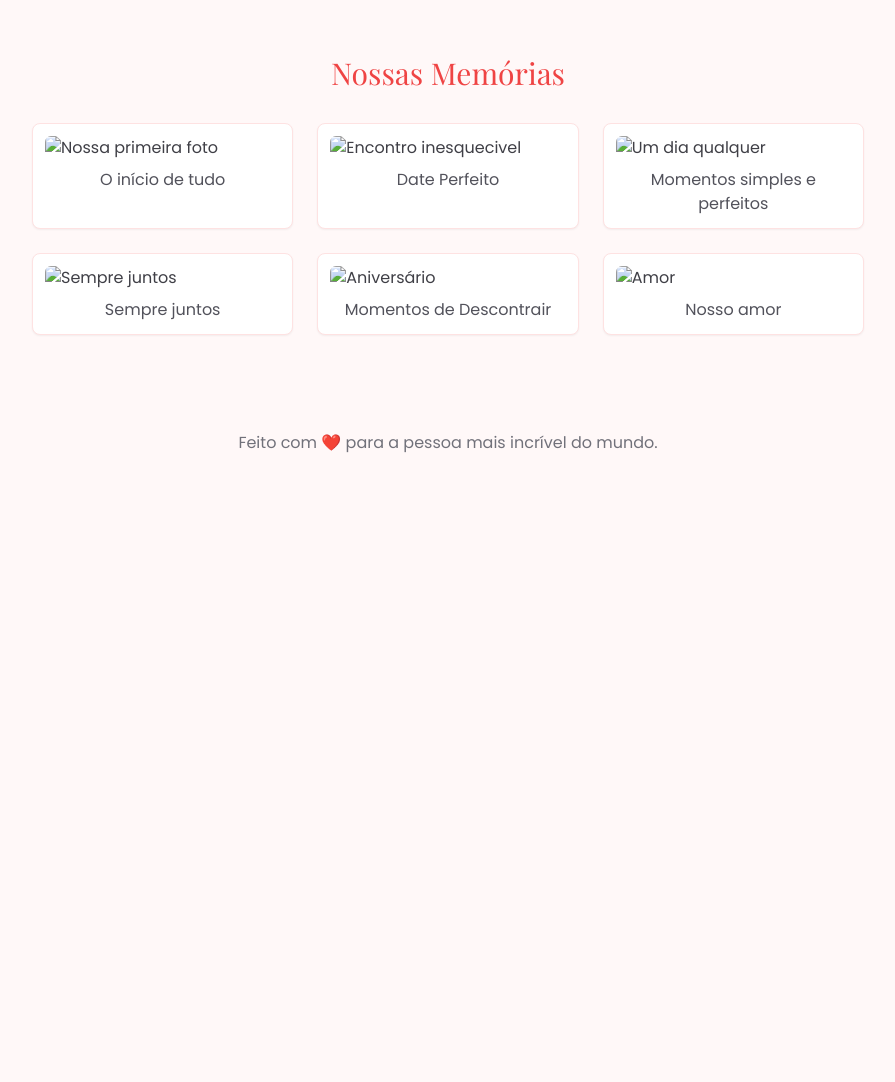
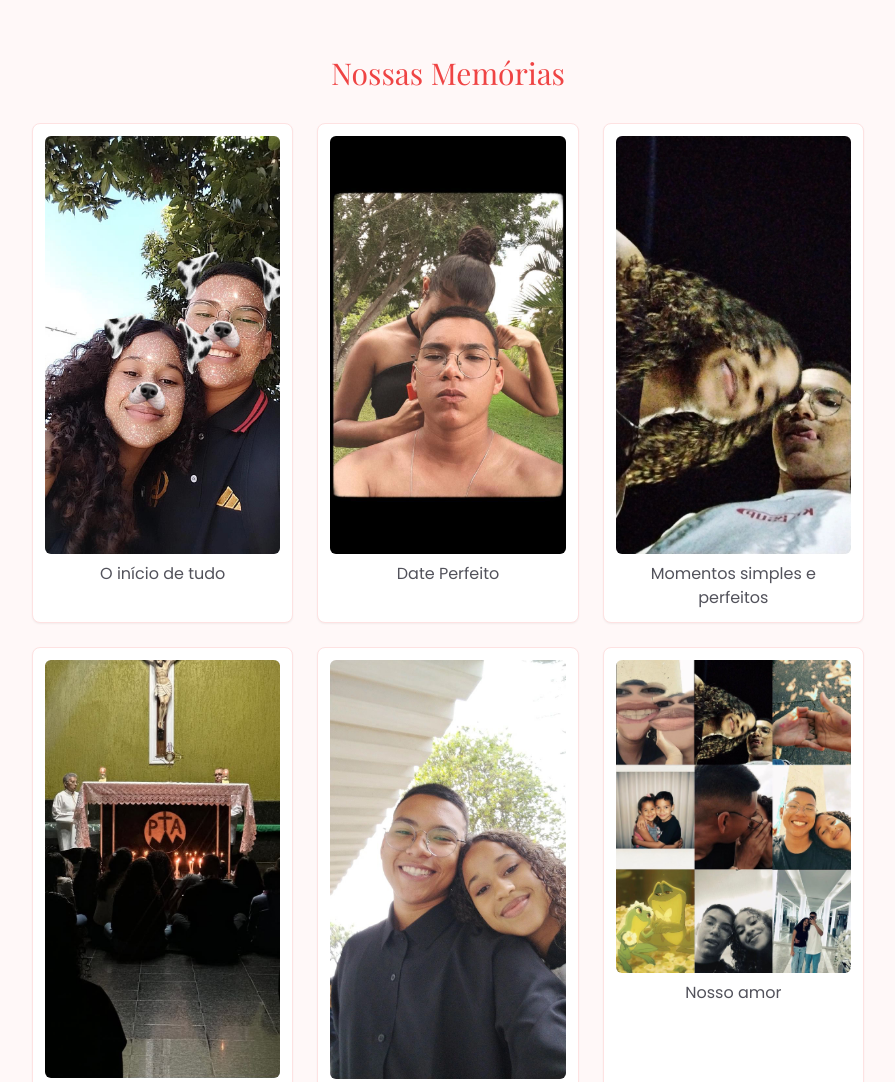
Before and after one commit to Callebeejgp/projeto_princess, a plain HTML site: page index.html in a window 1280 px wide. Shown: the part 860-1942 px from the top of the page, without its empty margins (192-1087 px from the left). Before the commit the page ends 1379 px from the top, so only its background shows below. Drawn offline with nearby package versions, Linux system fonts and the light colour scheme.

Commit message:
Corrigindo caminho para as imagens

```diff
--- a/index.html
+++ b/index.html
@@ -131,32 +131,32 @@
             <div class="grid grid-cols-1 sm:grid-cols-2 md:grid-cols-3 gap-6">
                 <!-- Imagem 1 -->
                 <div class="bg-white p-3 rounded-lg shadow-sm border border-red-100 transform hover:scale-105 transition-transform duration-300">
-                    <img src="/amor/img/b1.jpg" alt="Nossa primeira foto" class="rounded-md w-full h-auto">
+                    <img src="img/b1.jpg" alt="Nossa primeira foto" class="rounded-md w-full h-auto">
                     <p class="text-center mt-2 text-zinc-600">O início de tudo</p>
                 </div>
                 <!-- Imagem 2 -->
                 <div class="bg-white p-3 rounded-lg shadow-sm border border-red-100 transform hover:scale-105 transition-transform duration-300">
-                    <img src="/amor/img/b2.jpg" alt="Encontro inesquecivel" class="rounded-md w-full h-auto">
+                    <img src="img/b2.jpg" alt="Encontro inesquecivel" class="rounded-md w-full h-auto">
                     <p class="text-center mt-2 text-zinc-600">Date Perfeito</p>
                 </div>
                 <!-- Imagem 3 -->
                 <div class="bg-white p-3 rounded-lg shadow-sm border border-red-100 transform hover:scale-105 transition-transform duration-300">
-                    <img src="/amor/img/b3.jpg" alt="Um dia qualquer" class="rounded-md w-full h-auto">
+                    <img src="img/b3.jpg" alt="Um dia qualquer" class="rounded-md w-full h-auto">
                     <p class="text-center mt-2 text-zinc-600">Momentos simples e perfeitos</p>
                 </div>
                 <!-- Imagem 4 -->
                 <div class="bg-white p-3 rounded-lg shadow-sm border border-red-100 transform hover:scale-105 transition-transform duration-300">
-                    <img src="/amor/img/b4.jpg" alt="Sempre juntos" class="rounded-md w-full h-auto">
+                    <img src="img/b4.jpg" alt="Sempre juntos" class="rounded-md w-full h-auto">
                     <p class="text-center mt-2 text-zinc-600">Sempre juntos</p>
                 </div>
                 <!-- Imagem 5 -->
                 <div class="bg-white p-3 rounded-lg shadow-sm border border-red-100 transform hover:scale-105 transition-transform duration-300">
-                    <img src="/amor/img/b5.jpg" alt="Aniversário" class="rounded-md w-full h-auto">
+                    <img src="img/b5.jpg" alt="Aniversário" class="rounded-md w-full h-auto">
                     <p class="text-center mt-2 text-zinc-600">Momentos de Descontrair</p>
                 </div>
                 <!-- Imagem 6 -->
                 <div class="bg-white p-3 rounded-lg shadow-sm border border-red-100 transform hover:scale-105 transition-transform duration-300">
-                    <img src="/amor/img/b6.jpg" alt="Amor" class="rounded-md w-full h-auto">
+                    <img src="img/b6.jpg" alt="Amor" class="rounded-md w-full h-auto">
                     <p class="text-center mt-2 text-zinc-600">Nosso amor</p>
                 </div>
             </div>
```
